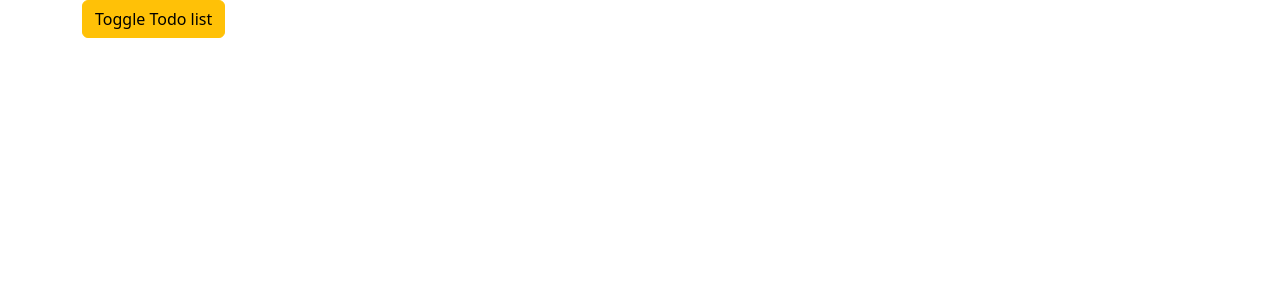
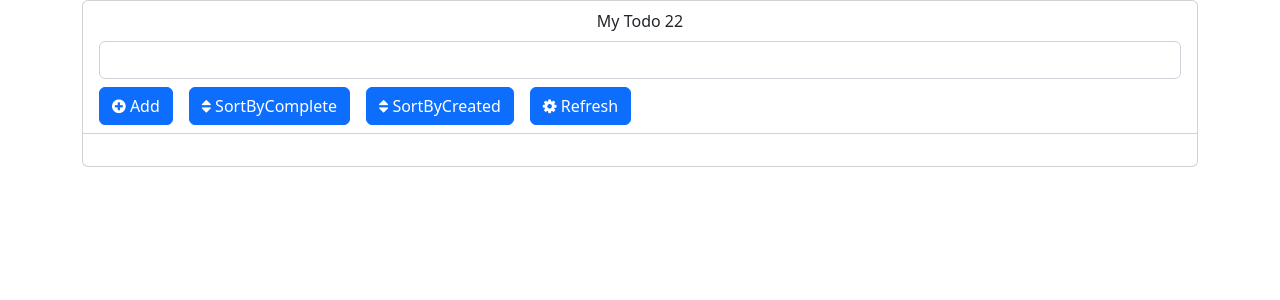
Before and after one commit to srinidevlearn/omr-learn, an Angular app: page / in a window 1280 px wide. Shown: the top 300 px of the page. Built offline with nearby package versions, Linux system fonts and the light colour scheme.

Commit message:
classes about pipe
classes about pipe

```diff
--- a/src/app/app.component.html
+++ b/src/app/app.component.html
@@ -1,8 +1,8 @@
 
 <div class="container">
 
-    <button type="button" class="btn btn-warning mb-2" (click)="showAndHideTodo()">Toggle Todo list</button>
-
-    <app-todo *ngIf="toggleTodoList" [cardTitle]="setCardTitle" (sendToDoList)="captureTodo($event)"></app-todo>
+    <!-- <button type="button" class="btn btn-warning mb-2" (click)="showAndHideTodo()">Toggle Todo list</button> -->
+<!-- *ngIf="toggleTodoList" -->
+    <app-todo  [cardTitle]="setCardTitle" (sendToDoList)="captureTodo($event)"></app-todo>
 
 </div>
--- a/src/app/app.module.ts
+++ b/src/app/app.module.ts
@@ -5,12 +5,14 @@ import { BrowserModule } from '@angular/platform-browser';
 import { AppRoutingModule } from './app-routing.module';
 import { AppComponent } from './app.component';
 import { TodoComponent } from './components/todo/todo.component';
+import { TodoSortPipe } from './pipes/todo-sort.pipe';
 
 @NgModule({
   declarations: [
     //compnent&directives
     AppComponent,
     TodoComponent,
+    TodoSortPipe,
   ],
   imports: [BrowserModule, AppRoutingModule,FormsModule],
   providers: [],
--- a/src/app/components/todo/todo.component.html
+++ b/src/app/components/todo/todo.component.html
@@ -1,16 +1,38 @@
 <div class="card">
     <div class="card-header bg-transparent">
         <div class="card-title text-center">{{cardTitle}}</div>
+        <div class="mb-2">
+            <input type="text" class="form-control w-100" [(ngModel)]="task">
+        </div>
         <div class="d-flex">
-            <div class="w-75"><input type="text" class="form-control w-100" [(ngModel)]="addTask"></div>
-            <div class="w-25"><button type="button" class="btn btn-primary" (click)="addNewTask()"><i class="fa fa-plus-circle" aria-hidden="true"></i> Add</button></div>
+            <div class="me-3"><button type="button" class="btn btn-primary" (click)="addNewTask()"><i class="fa fa-plus-circle" aria-hidden="true"></i> Add</button></div>
+            <div class="me-3"><button type="button" class="btn btn-primary" (click)="sortByCompleteAction()"><i class="fa fa-sort" aria-hidden="true"></i> SortByComplete</button></div>
+            <div class="me-3"><button type="button" class="btn btn-primary" (click)="sortByCreatedAction()"><i class="fa fa-sort" aria-hidden="true"></i> SortByCreated</button></div>
+            <div class="me-3"><button type="button" class="btn btn-primary" (click)="refresh()"><i class="fa fa-cog" aria-hidden="true"></i> Refresh</button></div>
+
         </div>
     </div>
     <div class="card-body">
         <ul class="list-group">
-            <li *ngFor="let item of todo;let index = index;let isFirst = first;let isLast = last"  class="list-group-item d-flex justify-content-between align-items-center">
-                <span [ngClass]="isLast ? 'text-primary': '' ">{{item}}</span>
-                <span class="badge bg-danger rounded-pill" (click)="deleteTask(index)"><i class="fa fa-trash"></i></span>
+            <li *ngFor="let item of (todo | todoSort : sortBy )"  class="list-group-item d-flex justify-content-between align-items-center">
+                <div>
+
+                    <span [class.text-decoration-line-through]="item.isCompleted">{{item.task}}</span>
+                    <br>
+                    <small class="text-muted fw-bold" style="font-size: 12px;">
+                        {{item.time | date:'dd/MM/YYYY HH:mm:ss'}}
+                    </small>
+                </div>
+                <div>
+
+                    <span class="badge rounded-pill me-2"
+                    [ngClass]="item.isCompleted ? 'bg-success' : 'bg-primary'"
+                     (click)="markComplete(item)">
+                     <i class="fa fa-check-circle"></i>
+                    </span>
+                    <span class="badge bg-danger rounded-pill" (click)="deleteTask(item)"><i class="fa fa-trash"></i></span>
+                </div>
+
             </li>
 
         </ul>
--- a/src/app/components/todo/todo.component.ts
+++ b/src/app/components/todo/todo.component.ts
@@ -1,4 +1,5 @@
 import { Component, Input, OnChanges, OnInit, Output, EventEmitter, SimpleChanges, OnDestroy } from '@angular/core';
+import { IToDo } from 'src/app/interface/todo.interface';
 
 @Component({
   selector: 'app-todo',
@@ -19,14 +20,17 @@ export class TodoComponent implements OnInit, OnChanges,OnDestroy{
   @Input() cardTitle:string = '';
   @Output() sendToDoList = new EventEmitter<any>();
 
-  addTask:string='srini asdadsasd'
+  task:string=''
 
-  todo:string[] = [];
+  todo:IToDo[] = [];
+
+  sortBy:'complete'|'created'|null = null
 
   constructor() { }
 
   ngOnInit(): void {
-    console.log('initialized','ngOnInit')
+    console.log('initialized','ngOnInit');
+    this.getStorage();
   }
   ngOnChanges(change:SimpleChanges){
     console.log('onChange',change);
@@ -34,17 +38,61 @@ export class TodoComponent implements OnInit, OnChanges,OnDestroy{
 
   ngOnDestroy(){
     this.todo = [];
-    this.addTask = ''
+    this.task = ''
     console.log('ngOnDestroy')
   }
   addNewTask(){
-    this.todo.push(this.addTask);
-    this.addTask = '';
-    this.sendToDoList.emit(this.todo)
+    // this.todo.push(this.task);
+
+    let todoItem:IToDo = {
+      task:this.task,
+      time:Date.now(), // 1660010554
+      isCompleted:false,
+    }
+    this.task = '';
+    // this.todo.push(todoItem);
+    this.todo = [...this.todo,todoItem];
+    this.updateStorage();
   }
 
-  deleteTask(index:number){
-    this.todo.splice(index,1)
+  markComplete(item:IToDo){
+    this.todo = this.todo.map(todoItem=>{
+      if(item.time === todoItem.time){
+        todoItem.isCompleted = !todoItem.isCompleted
+      }
+      return todoItem;
+    });
+    this.updateStorage()
+  }
+
+  deleteTask(item:IToDo){
+    this.todo = this.todo.filter((todoItem:IToDo)=>{
+      if(item.time !== todoItem.time) return todoItem;
+      return;
+    });
+    this.updateStorage();
+  }
+
+  refresh(){
+    this.sortBy= null
+  }
+  sortByCompleteAction(){
+    this.sortBy = 'complete'
+  }
+  sortByCreatedAction(){
+    this.sortBy = 'created'
+  }
+
+  getStorage(){
+    try {
+      let storageData:any = localStorage.getItem('my-todo')
+      this.todo = storageData ? JSON.parse(storageData) :[]
+    } catch (error) {
+
+    }
+  }
+  updateStorage(){
+    localStorage.setItem('my-todo',JSON.stringify(this.todo))
   }
 
 }
--- /dev/null
+++ b/src/app/interface/todo.interface.ts
@@ -0,0 +1,5 @@
+export interface IToDo{
+    task:string,
+    time:number,
+    isCompleted:boolean
+}
--- /dev/null
+++ b/src/app/pipes/todo-sort.pipe.ts
@@ -0,0 +1,35 @@
+import { Pipe, PipeTransform } from '@angular/core';
+import { IToDo } from '../interface/todo.interface';
+
+@Pipe({
+  name: 'todoSort',
+})
+export class TodoSortPipe implements PipeTransform {
+  transform(value: any, sortBy?: 'complete' | 'created' | null): any {
+    if (!sortBy) return this.sortByTimeDesc(value);
+    if (sortBy === 'complete') return this.sortByComplete(value);
+    if (sortBy === 'created') return this.sortByCreated(value);
+
+    return;
+  }
+
+  sortByTimeDesc(arr: IToDo[]) {
+    return arr.sort((a: IToDo, b: IToDo) => {
+      return b.time - a.time;
+    });
+  }
+
+  sortByComplete(arr: IToDo[]) {
+    let completedCollections = [];
+    let nonCompletedCollections = [];
+    completedCollections = arr.filter((item: IToDo) => item.isCompleted);
+    nonCompletedCollections = arr.filter((item: IToDo) => !item.isCompleted);
+
+    return [...nonCompletedCollections,...completedCollections];
+  }
+  sortByCreated(arr:IToDo[]){
+    return arr.sort((a: IToDo, b: IToDo) => {
+      return a.time - b.time;
+    });
+  }
+}
```
Also changed, not shown: 1 other file (tests, documents, lock files or other folders).
